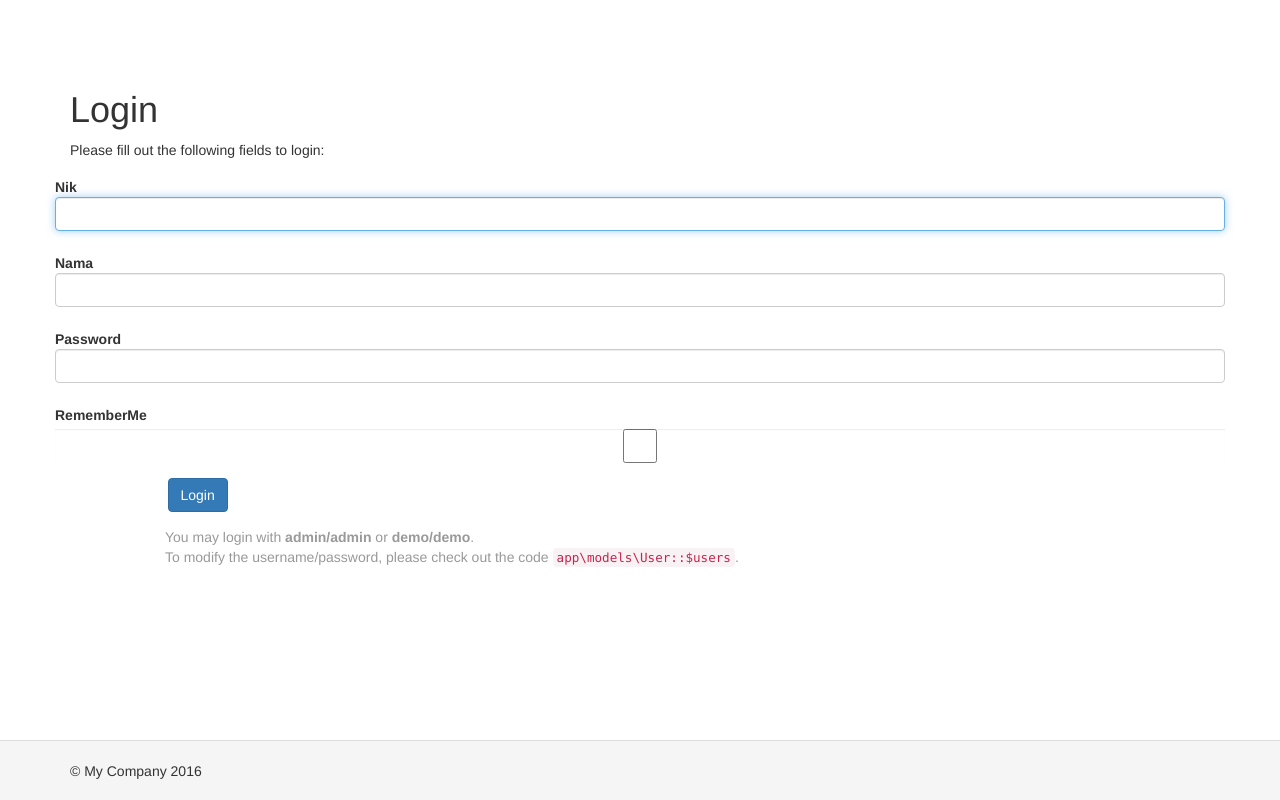
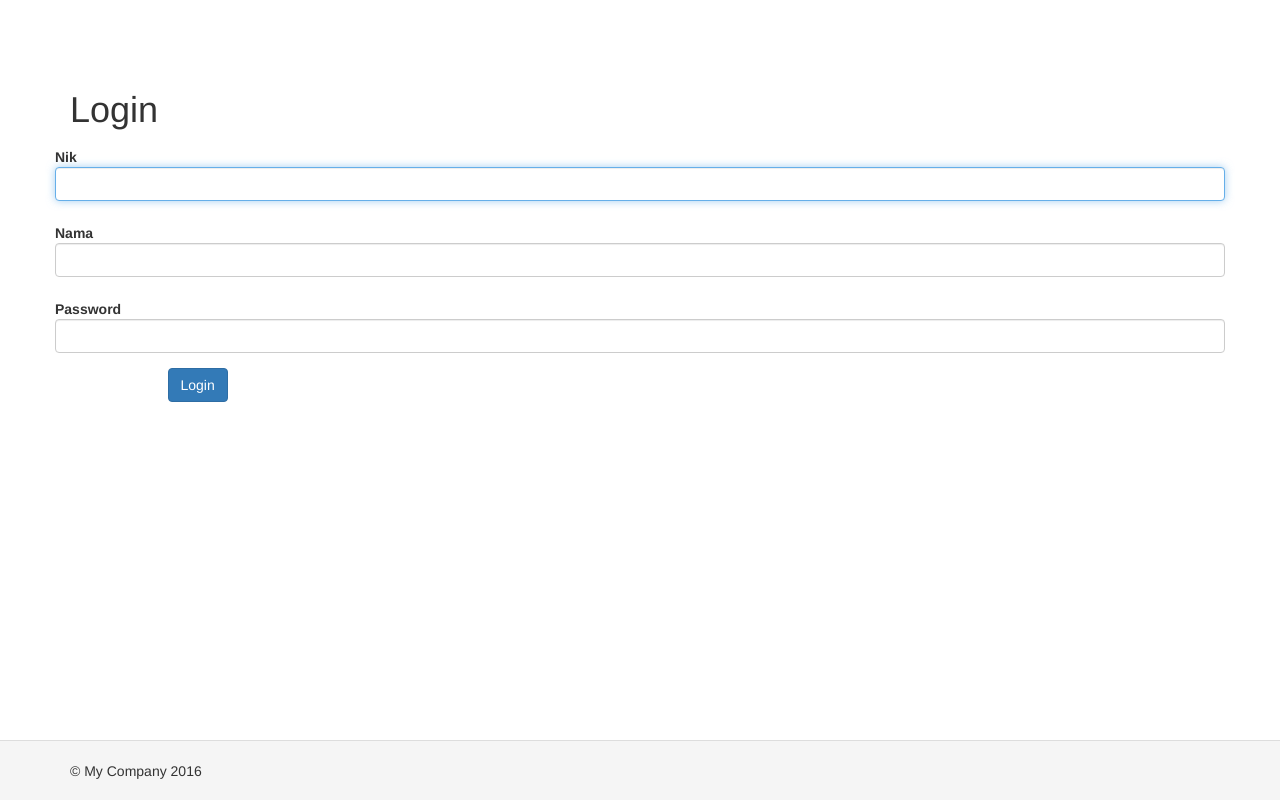
Before and after one commit to kemasm/denbeerp, a Yii app: template basic/views/site/login.php in a window 1280 px wide. Run offline with PHP 8.4 and a stand-in for Yii, Linux system fonts and the light colour scheme; the template is opened without the code that fills it, so the values that code supplies are empty; form fields are guessed from the names that the template uses; some libraries are stand-ins or nearby versions.

Commit message:
LoginFrom
Remove [Remember Me] checkbox

```diff
--- a/basic/models/LoginForm.php
+++ b/basic/models/LoginForm.php
@@ -29,8 +29,6 @@ class LoginForm extends Model
         return [
             // username and password are both required
             [['nik', 'nama', 'password'], 'required'],
-            // rememberMe must be a boolean value
-            ['rememberMe', 'boolean'],
             // password is validated by validatePassword()
             ['password', 'validatePassword'],
         ];
--- a/basic/views/site/login.php
+++ b/basic/views/site/login.php
@@ -13,8 +13,6 @@ $this->params['breadcrumbs'][] = $this->title;
 <div class="site-login">
     <h1><?= Html::encode($this->title) ?></h1>
 
-    <p>Please fill out the following fields to login:</p>
-
     <?php $form = ActiveForm::begin([
         'id' => 'login-form',
         'options' => ['class' => 'form-horizontal'],
@@ -29,10 +27,6 @@ $this->params['breadcrumbs'][] = $this->title;
 
         <?= $form->field($model, 'password')->passwordInput() ?>
 
-        <?= $form->field($model, 'rememberMe')->checkbox([
-            'template' => "<div class=\"col-lg-offset-1 col-lg-3\">{input} {label}</div>\n<div class=\"col-lg-8\">{error}</div>",
-        ]) ?>
-
         <div class="form-group">
             <div class="col-lg-offset-1 col-lg-11">
                 <?= Html::submitButton('Login', ['class' => 'btn btn-primary', 'name' => 'login-button']) ?>
@@ -40,9 +34,4 @@ $this->params['breadcrumbs'][] = $this->title;
         </div>
 
     <?php ActiveForm::end(); ?>
-
-    <div class="col-lg-offset-1" style="color:#999;">
-        You may login with <strong>admin/admin</strong> or <strong>demo/demo</strong>.<br>
-        To modify the username/password, please check out the code <code>app\models\User::$users</code>.
-    </div>
 </div>
```
